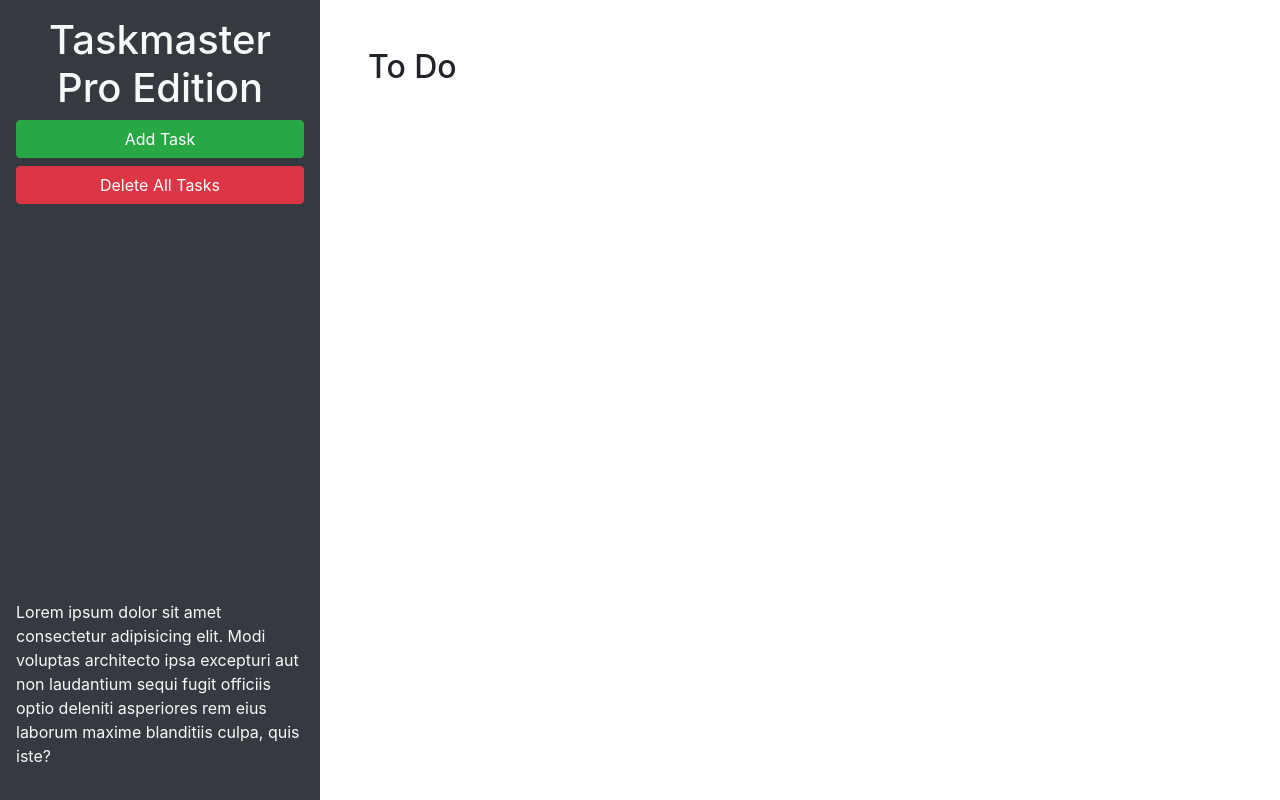
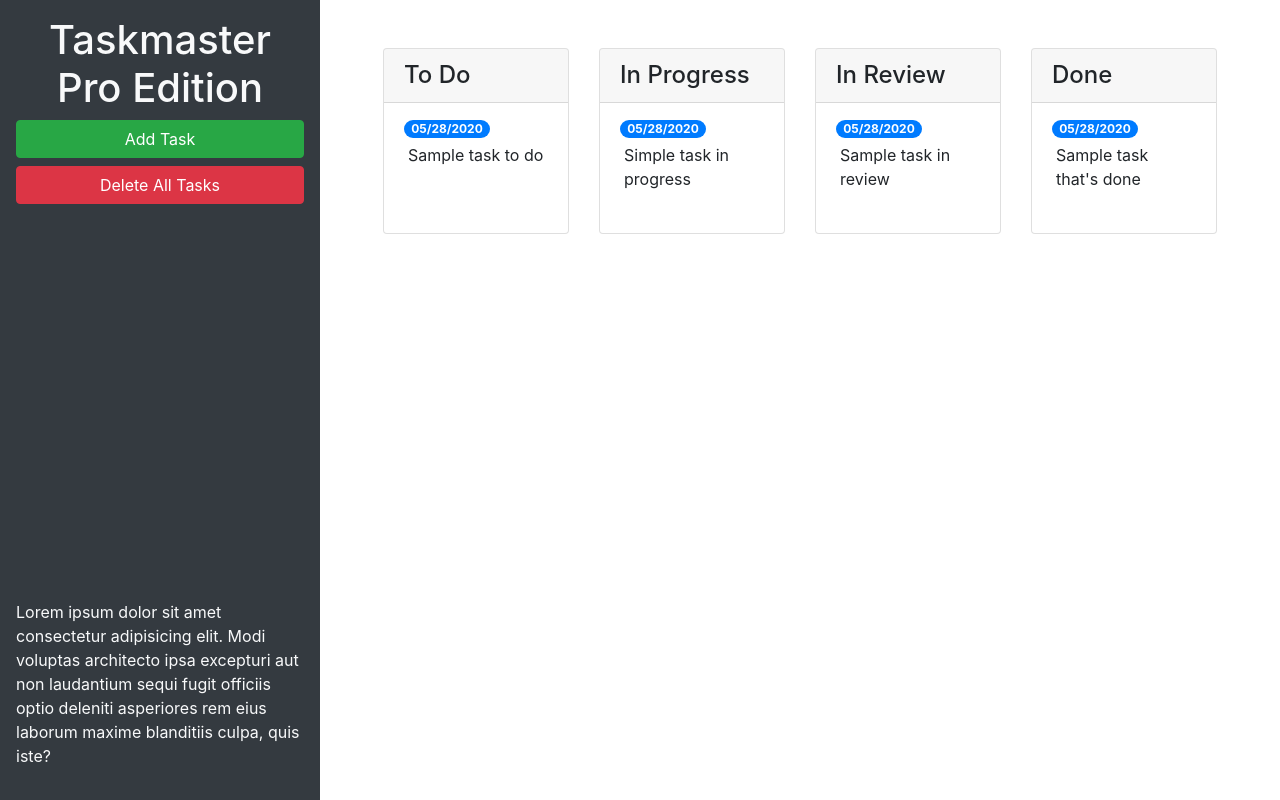
Before and after one commit to Darolo13/taskmaster-pro, a plain HTML site: page index.html in a window 1280 px wide. Drawn offline with nearby package versions, Linux system fonts and the light colour scheme.

Commit message:
Add Bootstrap Components

```diff
--- a/index.html
+++ b/index.html
@@ -24,9 +24,68 @@
       </p>
     </header>
     <main class="col-12 col-lg-9">
-      <div class="m-5">
-        <h2>To Do</h2>
-        <ul id="list-toDo" class="list-group"> </ul>
+      <div class="m-5 row justify-content-around">
+        <!-- todo start -->
+        <div class="col-12 col-md-6 col-xl-3 mb-3">
+          <div class="card">
+            <h4 class="card-header">
+              To Do
+            </h4>
+            <ul id="list-toDo" class="list-group list-group-flush">
+              <li class="list-group-item">
+                <span class="badge badge-primary badge-pill"> 05/28/2020 </span>
+                <p class="m-1"> Sample task to do </p>
+              </li>
+            </ul>
+          </div>
+        </div>
+        <!-- todo end -->
+        <div class="col-12 col-md-6 col-xl-3 mb-3">
+          <div class="card">
+            <h4 class="card-header">
+              In Progress
+            </h4>
+            <ul id="list-inProgress" class="list-group list-group-flush">
+              <li class="list-group-item">
+                <span class="badge badge-primary badge-pill"> 05/28/2020 </span>
+                <p class="m-1"> Simple task in progress </p>
+              </li>
+            </ul>
+          </div>
+        </div>
+        <!-- in progress end -->
+
+        <!-- in review start -->
+        <div class="col-12 col-md-6 col-xl-3 mb-3">
+          <div class="card">
+            <h4 class="card-header">
+              In Review
+            </h4>
+            <ul id="list-inReview" class="list-group list-group-flush">
+              <li class="list-group-item">
+                <span class="badge badge-primary badge-pill"> 05/28/2020 </span>
+                <p class="m-1"> Sample task in review </p>
+              </li>
+            </ul>
+          </div>
+        </div>
+        <!-- in review end -->
+
+        <!-- done start -->
+        <div class="col-12 col-md-6 col-xl-3 mb-3">
+          <div class="card">
+            <h4 class="card-header">
+              Done
+            </h4>
+            <ul id="list-done" class="list-group list-group-flush">
+              <li class="list-group-item">
+                <span class="badge badge-primary badge-pill"> 05/28/2020 </span>
+                <p class="m-1"> Sample task that's done </p>
+              </li>
+            </ul>
+          </div>
+        </div>
+        <!-- done end -->
       </div>
     </main>
   </div>
@@ -46,11 +105,11 @@
           <form>
             <div class="form-group">
               <label for="modalTaskDescription">Task description</label>
-              <textarea id="modalTaskDescription" rows="3"></textarea>
+              <textarea id="modalTaskDescription" rows="3" class="form-control"></textarea>
             </div>
             <div class="form-group">
               <label for="modalDueDate">Due date</label>
-              <input type="text" id="modalDueDate" placeholder="mm/dd/yyyy" autocomplete="off" />
+              <input type="text" class="form-control" id="modalDueDate" placeholder="mm/dd/yyyy" autocomplete="off" />
             </div>
           </form>
         </div>
```
